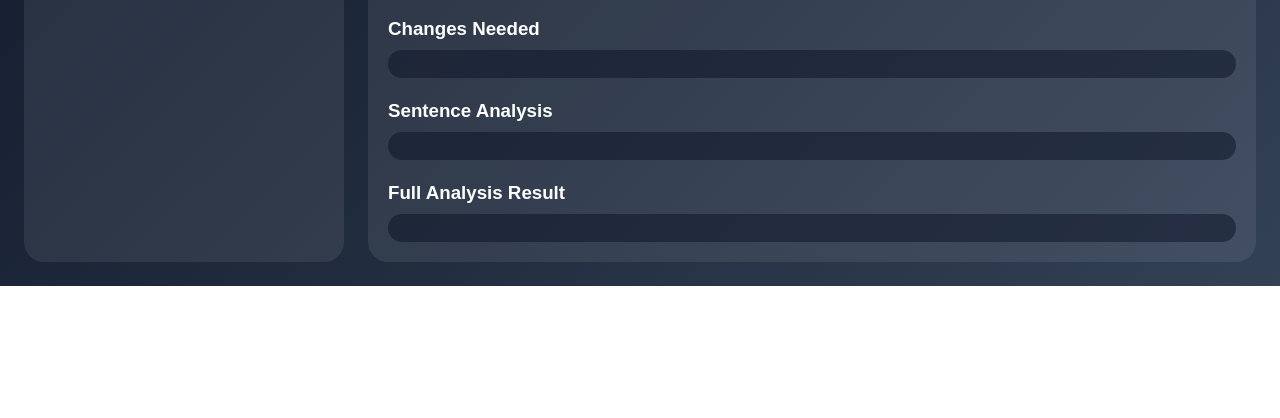
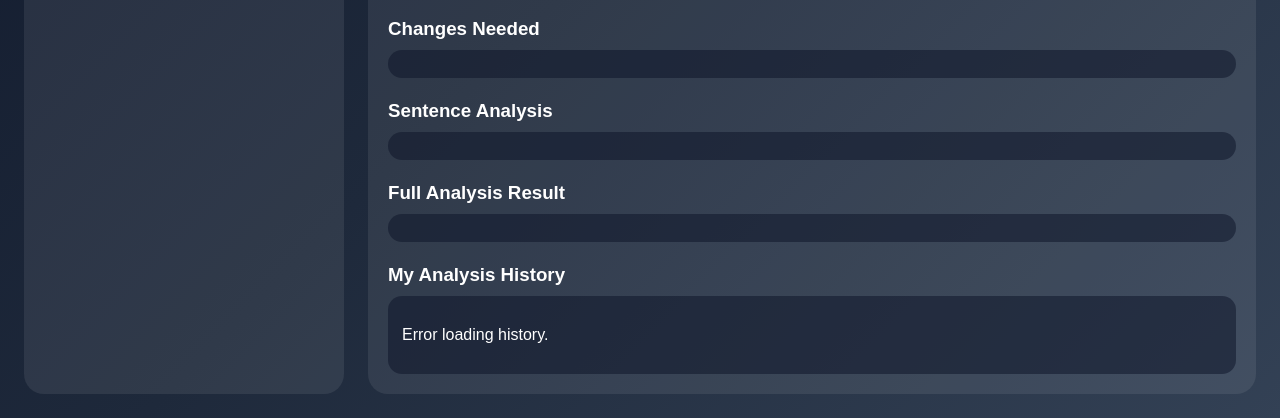
Before and after one commit to gouthamianagandula/requirement-ambiguity-analyzer, a FastAPI app: page /analyzer in a window 1280 px wide. Shown: the part 580-998 px from the top of the page. Before the commit the page ends 866 px from the top, so only its background shows below. Run offline with FastAPI, Linux system fonts and the light colour scheme; the visitor is signed in with stand-in values (Sample User, id 1); data that the repository does not hold is empty; parts of the project's set-up code (start-up, migrations or seed data) failed here and were passed over.

Commit message:
Show profile history inside analyzer page

```diff
--- a/backend/templates/analyzer.html
+++ b/backend/templates/analyzer.html
@@ -89,6 +89,13 @@
         <h3>Full Analysis Result</h3>
         <div id="analysisResult" class="result-box"></div>
       </div>
+
+      <div class="analysis-section">
+        <h3>My Analysis History</h3>
+        <div id="historyContainer" class="result-box">
+          Loading your history...
+        </div>
+      </div>
     </main>
   </div>
 
```
